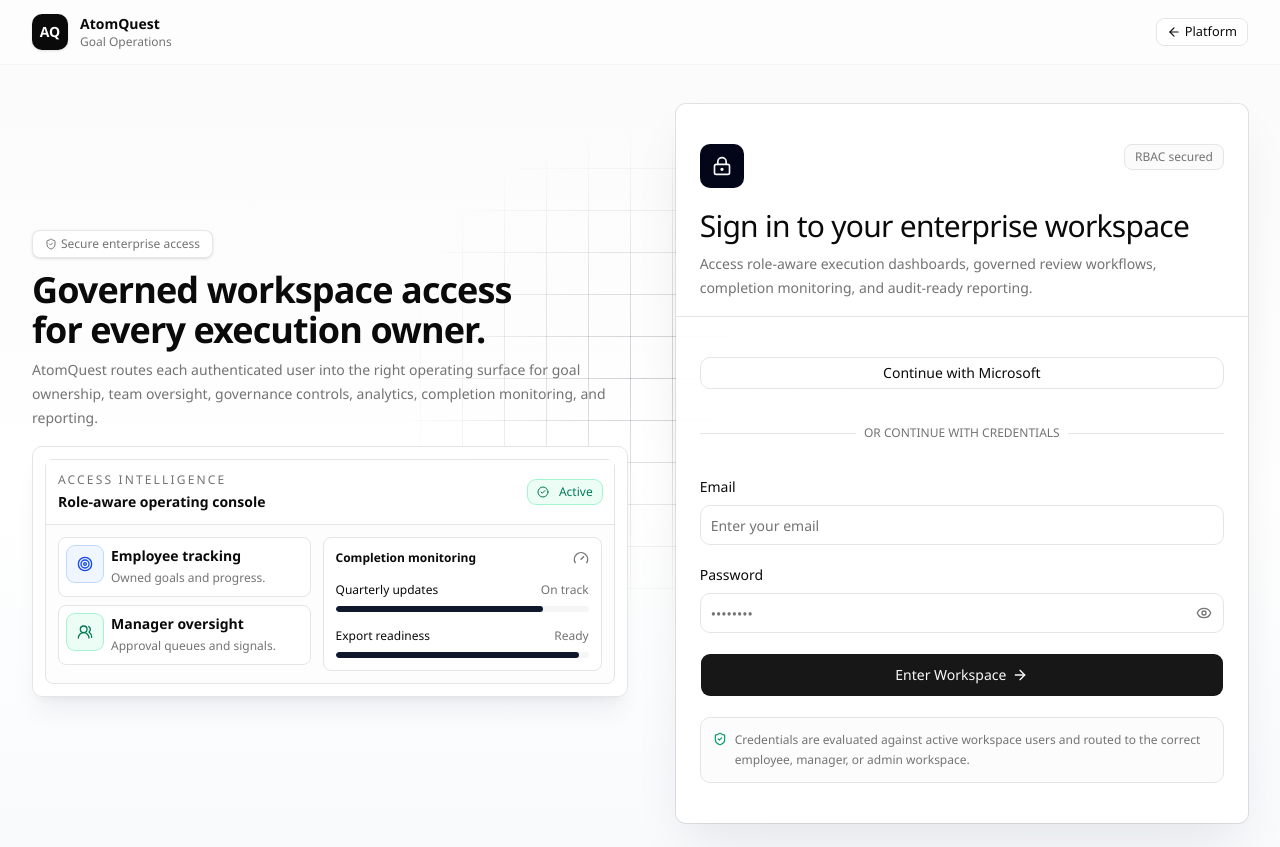
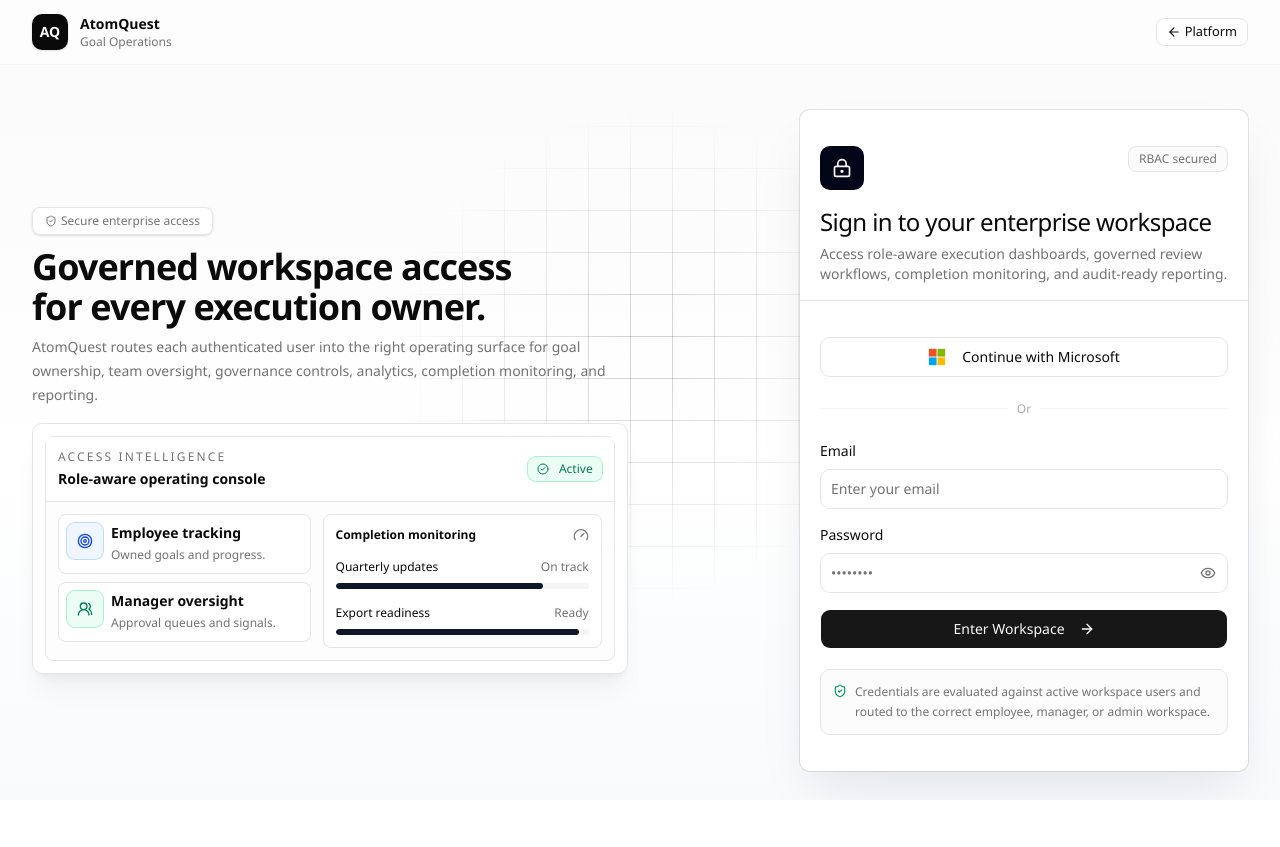
Before and after one commit to Manmadha-007/atomquest-portal, a Next.js app: page /sign-in in a window 1280 px wide. After the commit the page ends 800 px from the top, so only its background shows below. Built offline with nearby package versions, Linux system fonts and the light colour scheme; no server answers.

Commit message:
refactor(ui): refine enterprise signin spacing and microsoft sso polish

```diff
--- a/src/app/sign-in/page.tsx
+++ b/src/app/sign-in/page.tsx
@@ -177,10 +177,10 @@
 
           <AnimatedSection
             delay={100}
-            className="mx-auto flex w-full max-w-xl flex-col gap-4 lg:mx-0 lg:justify-self-end"
+            className="mx-auto flex w-full max-w-md flex-col gap-4 lg:mx-0 lg:justify-self-end"
           >
             <Card className="rounded-lg bg-background/95 shadow-2xl shadow-slate-900/10">
-              <CardHeader className="gap-5 border-b p-5 sm:p-6">
+              <CardHeader className="gap-4 border-b p-4 sm:p-5">
                 <div className="flex items-start justify-between gap-4">
                   <div className="flex size-11 items-center justify-center rounded-lg bg-slate-950 text-slate-50">
                     <LockKeyhole
@@ -194,12 +194,12 @@
                   </div>
                 </div>
 
-                <div className="space-y-2">
-                  <CardTitle className="text-2xl tracking-tight sm:text-3xl">
+                <div className="space-y-1.5">
+                  <CardTitle className="text-xl tracking-tight sm:text-2xl">
                     Sign in to your enterprise workspace
                   </CardTitle>
 
-                  <p className="text-sm leading-6 text-muted-foreground">
+                  <p className="text-sm leading-5 text-muted-foreground">
                     Access role-aware execution dashboards,
                     governed review workflows,
                     completion monitoring, and
@@ -208,10 +208,10 @@
                 </div>
               </CardHeader>
 
-              <CardContent className="p-5 sm:p-6">
+              <CardContent className="p-4 sm:p-5">
                 <form
                   action={authenticate}
-                  className="grid gap-5"
+                  className="grid gap-4"
                 >
                   <input
                     type="hidden"
@@ -230,14 +230,14 @@
 
                   <MicrosoftSignInButton />
 
-                  <div className="relative my-4">
+                  <div className="relative my-2">
                     <div className="absolute inset-0 flex items-center">
-                      <span className="w-full border-t" />
+                      <span className="w-full border-t border-border/40" />
                     </div>
 
-                    <div className="relative flex justify-center text-xs uppercase">
-                      <span className="bg-background px-2 text-muted-foreground">
-                        Or continue with credentials
+                    <div className="relative flex justify-center text-xs">
+                      <span className="bg-background px-2 text-muted-foreground/60">
+                        Or
                       </span>
                     </div>
                   </div>
@@ -274,7 +274,7 @@
 
                   <SignInButton />
 
-                  <div className="flex items-start gap-2 rounded-lg border bg-muted/30 p-3 text-xs leading-5 text-muted-foreground">
+                  <div className="mt-1 flex items-start gap-2 rounded-lg border bg-muted/30 p-3 text-xs leading-5 text-muted-foreground">
                     <ShieldCheck
                       className="mt-0.5 size-3.5 shrink-0 text-emerald-600"
                       aria-hidden="true"
--- a/src/components/auth/microsoft-signin-button.tsx
+++ b/src/components/auth/microsoft-signin-button.tsx
@@ -9,13 +9,24 @@
     <Button
       type="button"
       variant="outline"
-      className="w-full"
+      className="h-10 w-full bg-background transition-colors hover:bg-muted/50"
       onClick={() =>
         signIn("microsoft-entra-id", {
           callbackUrl: "/dashboard",
         })
       }
     >
+      <svg
+        xmlns="http://www.w3.org/2000/svg"
+        viewBox="0 0 21 21"
+        className="mr-2.5 size-[18px]"
+        aria-hidden="true"
+      >
+        <rect x="1" y="1" width="9" height="9" fill="#f25022" />
+        <rect x="11" y="1" width="9" height="9" fill="#7fba00" />
+        <rect x="1" y="11" width="9" height="9" fill="#00a4ef" />
+        <rect x="11" y="11" width="9" height="9" fill="#ffb900" />
+      </svg>
       Continue with Microsoft
     </Button>
   );
--- a/src/components/auth/sign-in-button.tsx
+++ b/src/components/auth/sign-in-button.tsx
@@ -8,7 +8,7 @@
   const { pending } = useFormStatus();
 
   return (
-    <Button type="submit" size="lg" className="h-11" disabled={pending}>
+    <Button type="submit" className="h-10" disabled={pending}>
       {pending ? (
         <>
           <Loader2 className="mr-2 size-4 animate-spin" aria-hidden="true" />
@@ -17,7 +17,7 @@
       ) : (
         <>
           Enter Workspace
-          <ArrowRight className="size-4" aria-hidden="true" />
+          <ArrowRight className="ml-2 size-4" aria-hidden="true" />
         </>
       )}
     </Button>
```
